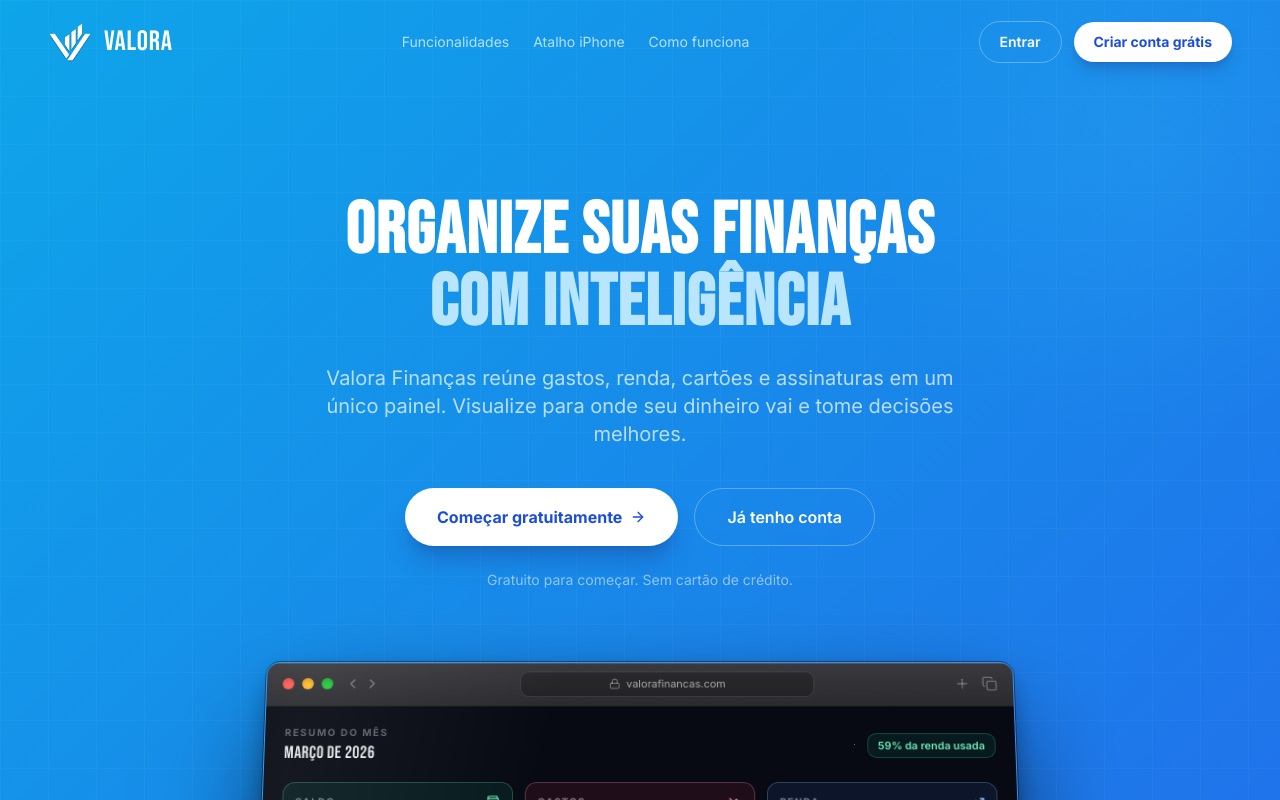
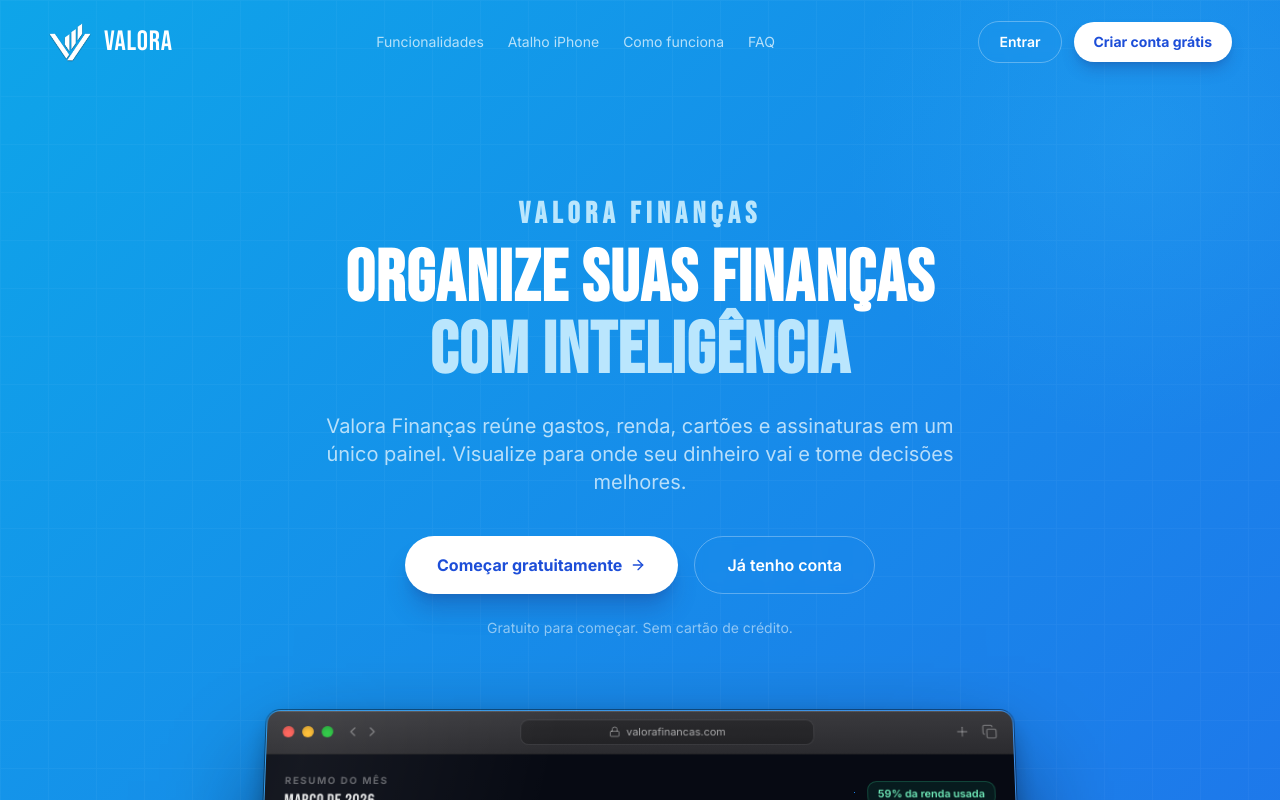
Before and after one commit to FelipeCamposM/FinancasPro, a Next.js app in the folder frontend/: page / in a window 1280 px wide. Shown: the top 800 px of the page. Built offline with nearby package versions, Linux system fonts and the light colour scheme; no server answers.

Commit message:
feat: FAQ section added to homepage

```diff
--- a/frontend/src/app/page.tsx
+++ b/frontend/src/app/page.tsx
@@ -100,6 +100,35 @@
   },
 ];
 
+/** Perguntas frequentes: também alimentam o FAQPage do JSON-LD. */
+const FAQ = [
+  {
+    pergunta: "O que é o Valora Finanças?",
+    resposta:
+      "O Valora Finanças é uma plataforma brasileira de controle financeiro pessoal. Em um único painel você registra gastos, acompanha renda, controla faturas de cartão de crédito, gerencia assinaturas recorrentes e vê relatórios mensais por categoria.",
+  },
+  {
+    pergunta: "O Valora Finanças é gratuito?",
+    resposta:
+      "Sim, dá para começar de graça e sem cartão de crédito. Você cria a conta, registra seus gastos e sua renda e já usa o dashboard, os relatórios e as categorias.",
+  },
+  {
+    pergunta: "Preciso conectar minha conta bancária?",
+    resposta:
+      "Não. O Valora Finanças não pede acesso ao seu banco nem sincroniza extratos automaticamente. Você lança o que quiser acompanhar, o que mantém seus dados bancários fora da plataforma.",
+  },
+  {
+    pergunta: "Como registrar um gasto pelo iPhone?",
+    resposta:
+      "Pelo app Atalhos do iOS. Você instala o atalho do Valora Finanças, cola a chave que aparece em Configurações e passa a registrar gastos falando com a Siri, sem abrir o aplicativo.",
+  },
+  {
+    pergunta: "Meus dados estão seguros no Valora Finanças?",
+    resposta:
+      "Sim. O acesso é protegido por senha criptografada, cada requisição exige um token autenticado e os dados de cada usuário ficam isolados no banco por políticas de segurança em nível de linha.",
+  },
+];
+
 const TRUST_ITEMS = [
   { icon: Shield, label: "Dados seguros e criptografados" },
   { icon: Zap, label: "Rápido e sempre disponível" },
@@ -149,6 +178,15 @@
       name: "Valora Finanças",
       inLanguage: "pt-BR",
       publisher: { "@id": "https://valorafinancas.com/#organizacao" },
+    },
+    {
+      "@type": "FAQPage",
+      "@id": "https://valorafinancas.com/#faq",
+      mainEntity: FAQ.map(({ pergunta, resposta }) => ({
+        "@type": "Question",
+        name: pergunta,
+        acceptedAnswer: { "@type": "Answer", text: resposta },
+      })),
     },
   ],
 };
@@ -200,6 +238,7 @@
             <a href="#funcionalidades" className="hover:text-white transition-colors">Funcionalidades</a>
             <a href="#iphone" className="hover:text-white transition-colors">Atalho iPhone</a>
             <a href="#como-funciona" className="hover:text-white transition-colors">Como funciona</a>
+            <a href="#faq" className="hover:text-white transition-colors">FAQ</a>
           </nav>
 
           <div className="flex items-center gap-3">
@@ -220,7 +259,12 @@
 
         {/* ── HERO ── */}
         <section className="relative z-10 flex flex-col items-center text-center px-6 pt-20 pb-24 md:pt-28 md:pb-32">
+          {/* A marca precisa estar no H1: é o sinal mais direto de que esta
+              página responde pela busca "Valora Finanças" */}
           <h1 className="text-5xl md:text-7xl font-bold text-white leading-tight max-w-4xl mb-6">
+            <span className="mb-3 block font-display text-2xl tracking-[0.18em] text-sky-200 md:text-3xl">
+              VALORA FINANÇAS
+            </span>
             Organize suas finanças<br />
             <span className="text-sky-200">com inteligência</span>
           </h1>
@@ -535,6 +579,37 @@
           </div>
         </section>
 
+        {/* ── FAQ ── */}
+        <section id="faq" className="relative z-10 px-6 md:px-12 pb-24">
+          <div className="mx-auto max-w-3xl">
+            <div className="mb-10 text-center">
+              <h2 className="text-3xl md:text-4xl font-bold text-white mb-4">
+                Perguntas frequentes
+              </h2>
+              <p className="text-sky-100/60 text-lg">
+                O que as pessoas costumam perguntar antes de criar a conta.
+              </p>
+            </div>
+
+            <div className="space-y-3">
+              {FAQ.map(({ pergunta, resposta }) => (
+                <details
+                  key={pergunta}
+                  className="group rounded-2xl border border-white/15 bg-white/[0.07] px-5 py-4 backdrop-blur-md transition-colors open:bg-white/[0.11] hover:border-white/25"
+                >
+                  <summary className="flex cursor-pointer list-none items-center justify-between gap-4 font-semibold text-white marker:content-none">
+                    {pergunta}
+                    <ChevronRight className="h-4 w-4 shrink-0 text-sky-200/70 transition-transform group-open:rotate-90" />
+                  </summary>
+                  <p className="mt-3 text-sm leading-relaxed text-sky-100/70">
+                    {resposta}
+                  </p>
+                </details>
+              ))}
+            </div>
+          </div>
+        </section>
+
         {/* ── FINAL CTA ── */}
         <section className="relative z-10 px-6 md:px-12 pb-24">
           <div className="max-w-2xl mx-auto text-center rounded-3xl border border-white/20 p-10 md:p-14 shadow-2xl shadow-blue-900/30"
```
